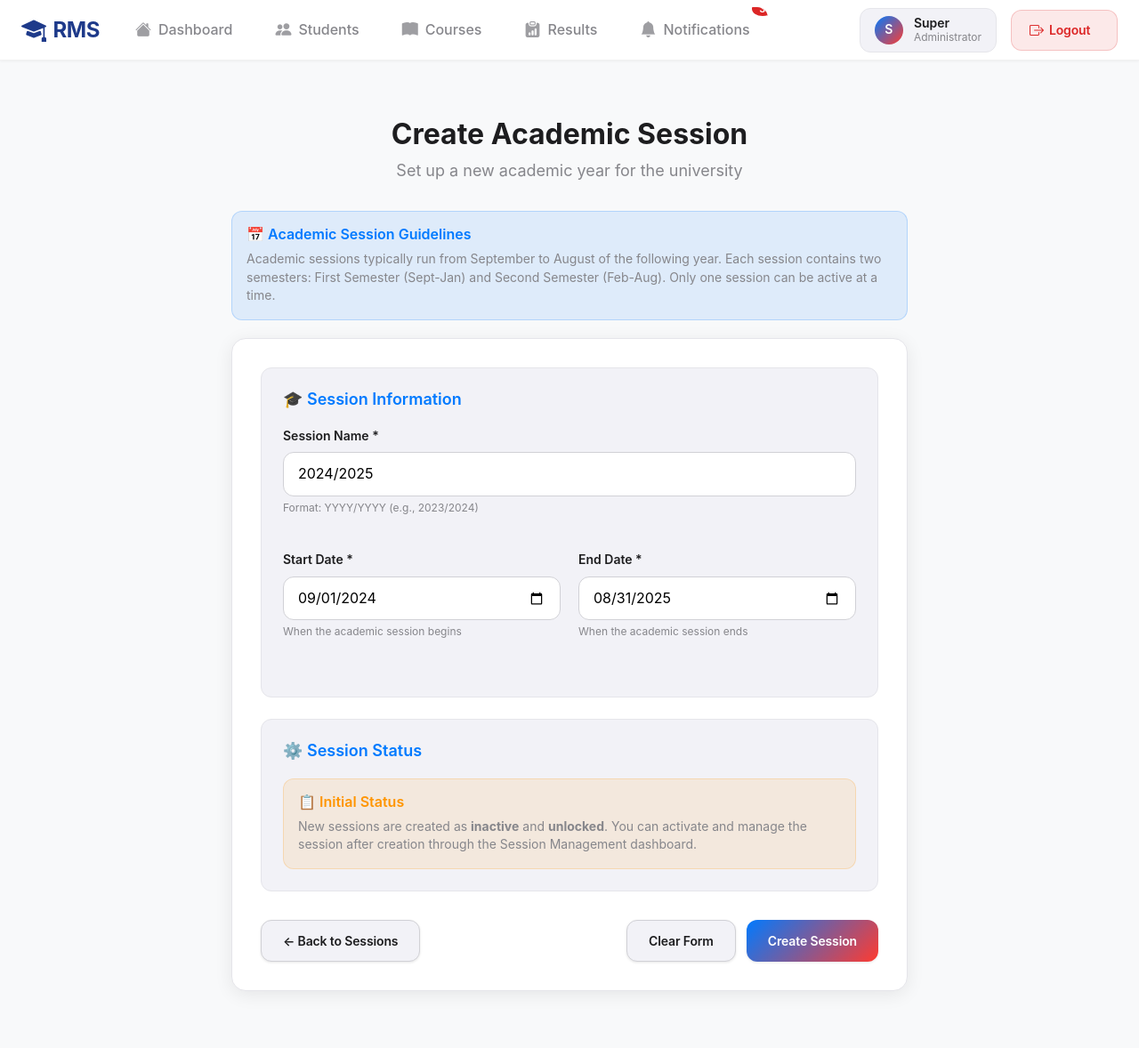
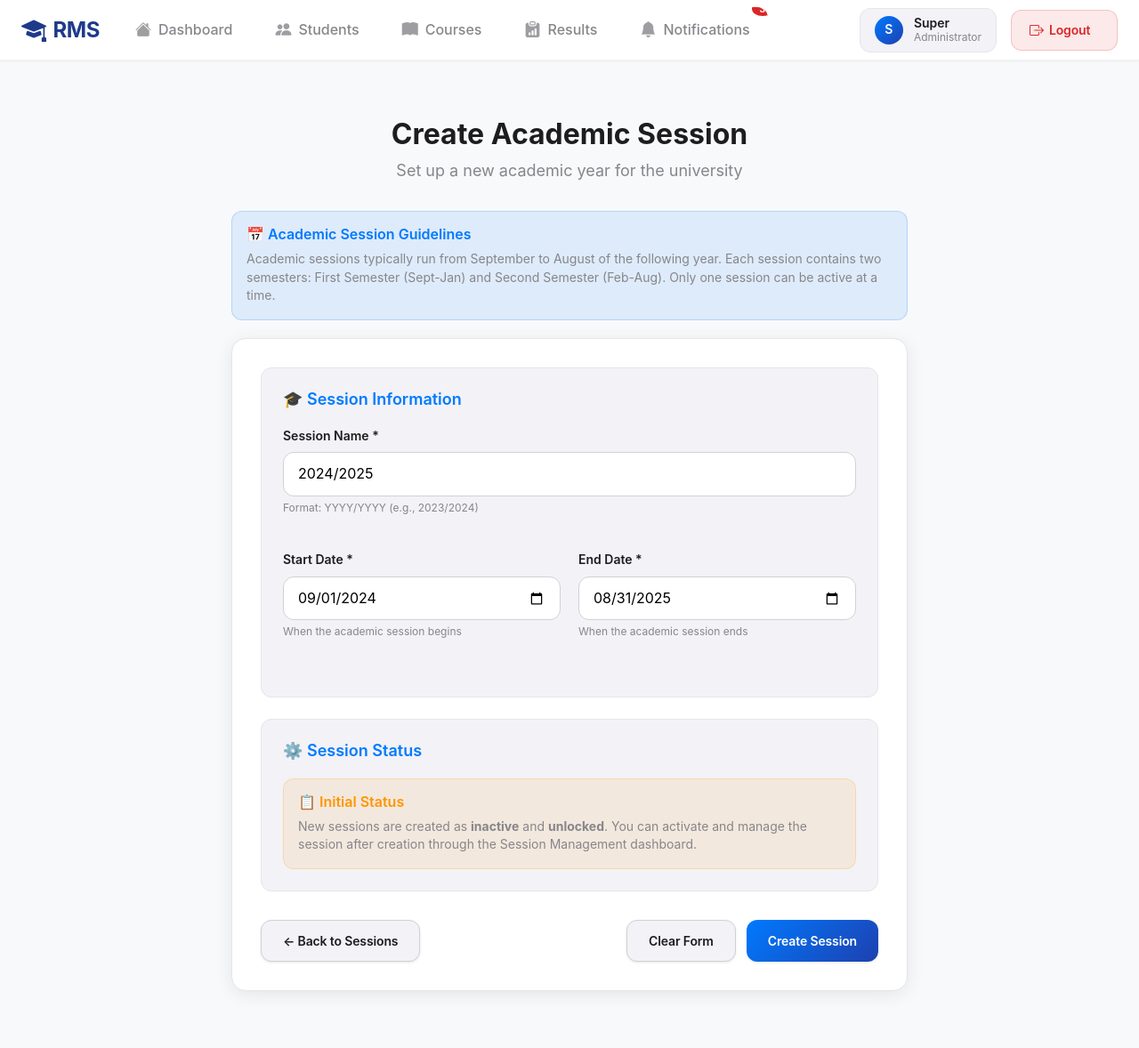
Before and after one commit to ahmadlabaran/rms, a Django app: page /api/super-admin/create-session/ in a window 1280 px wide. Shown: the whole page at 89% size. Run offline with Django 5.2, Linux system fonts and the light colour scheme; a user stored in the database is signed in; data comes from the database, SQL or seed files in the repository; both versions use the stored data as it was after the commit.

Commit message:
Update gradient colors from blue-red to royal blue gradient
- Changed main gradient from blue (#007AFF) to red (#FF3B30)
- Updated to blue (#007AFF) to dark blue (#1e40af) for professional look
- Applied changes across all templates:
  * base.html - main CSS variables
  * login.html - login page styling
  * All user dashboards (Super Admin, Faculty Dean, HOD, etc.)
  * Form pages and management interfaces
- Maintains consistent royal blue theme throughout application
- Reduces 'riot' of colors for cleaner, more professional appearance

```diff
--- a/accounts/templates/base.html
+++ b/accounts/templates/base.html
@@ -23,7 +23,7 @@
             --royal-blue-light: #3b82f6;
             --royal-blue-dark: #1e40af;
             --royal-blue-ultra-light: rgba(30, 58, 138, 0.08);
-            --royal-blue-gradient: linear-gradient(135deg, #007AFF 0%, #FF3B30 100%);
+            --royal-blue-gradient: linear-gradient(135deg, #007AFF 0%, #1e40af 100%);
 
             /* Strategic Red Usage (10%) - for important actions and accents */
             --accent-red: #dc2626;
@@ -40,7 +40,7 @@
             --ios-red-light: rgba(255, 59, 48, 0.1);
             --ios-green: #34C759;
             --ios-orange: #FF9500;
-            --accent-gradient: linear-gradient(135deg, #007AFF 0%, #FF3B30 100%);
+            --accent-gradient: linear-gradient(135deg, #007AFF 0%, #1e40af 100%);
 
             /* Text Colors */
             --text-primary: #1f2937;
--- a/accounts/templates/daaa_create_session.html
+++ b/accounts/templates/daaa_create_session.html
@@ -16,7 +16,7 @@
         --surface-secondary: #F2F2F7;
         --border-color: #D1D1D6;
         --border-light: #E5E5EA;
-        --royal-blue-gradient: linear-gradient(135deg, #007AFF 0%, #FF3B30 100%);
+        --royal-blue-gradient: linear-gradient(135deg, #007AFF 0%, #1e40af 100%);
     }
 
     .form-container {
--- a/accounts/templates/faculty_dean_create_department.html
+++ b/accounts/templates/faculty_dean_create_department.html
@@ -16,7 +16,7 @@
         --surface-secondary: #F2F2F7;
         --border-color: #D1D1D6;
         --border-light: #E5E5EA;
-        --royal-blue-gradient: linear-gradient(135deg, #007AFF 0%, #FF3B30 100%);
+        --royal-blue-gradient: linear-gradient(135deg, #007AFF 0%, #1e40af 100%);
     }
 
     .form-container {
--- a/accounts/templates/faculty_dean_dashboard.html
+++ b/accounts/templates/faculty_dean_dashboard.html
@@ -16,7 +16,7 @@
         --surface-secondary: #F2F2F7;
         --border-color: #D1D1D6;
         --border-light: #E5E5EA;
-        --royal-blue-gradient: linear-gradient(135deg, #007AFF 0%, #FF3B30 100%);
+        --royal-blue-gradient: linear-gradient(135deg, #007AFF 0%, #1e40af 100%);
         --ios-blue-ultra-light: rgba(0, 122, 255, 0.1);
     }
 
--- a/accounts/templates/faculty_dean_lecturers.html
+++ b/accounts/templates/faculty_dean_lecturers.html
@@ -16,7 +16,7 @@
         --surface-secondary: #F2F2F7;
         --border-color: #D1D1D6;
         --border-light: #E5E5EA;
-        --royal-blue-gradient: linear-gradient(135deg, #007AFF 0%, #FF3B30 100%);
+        --royal-blue-gradient: linear-gradient(135deg, #007AFF 0%, #1e40af 100%);
     }
 
     /* Mobile Responsive Styles */
--- a/accounts/templates/faculty_dean_reports.html
+++ b/accounts/templates/faculty_dean_reports.html
@@ -16,7 +16,7 @@
         --surface-secondary: #F2F2F7;
         --border-color: #D1D1D6;
         --border-light: #E5E5EA;
-        --royal-blue-gradient: linear-gradient(135deg, #007AFF 0%, #FF3B30 100%);
+        --royal-blue-gradient: linear-gradient(135deg, #007AFF 0%, #1e40af 100%);
     }
 
     .ios-card {
--- a/accounts/templates/faculty_dean_students.html
+++ b/accounts/templates/faculty_dean_students.html
@@ -16,7 +16,7 @@
         --surface-secondary: #F2F2F7;
         --border-color: #D1D1D6;
         --border-light: #E5E5EA;
-        --royal-blue-gradient: linear-gradient(135deg, #007AFF 0%, #FF3B30 100%);
+        --royal-blue-gradient: linear-gradient(135deg, #007AFF 0%, #1e40af 100%);
     }
 
     /* Mobile Responsive Styles */
--- a/accounts/templates/hod_assign_lecturers.html
+++ b/accounts/templates/hod_assign_lecturers.html
@@ -16,7 +16,7 @@
         --surface-secondary: #F2F2F7;
         --border-color: #D1D1D6;
         --border-light: #E5E5EA;
-        --royal-blue-gradient: linear-gradient(135deg, #007AFF 0%, #FF3B30 100%);
+        --royal-blue-gradient: linear-gradient(135deg, #007AFF 0%, #1e40af 100%);
     }
 
     .ios-card {
--- a/accounts/templates/hod_dashboard.html
+++ b/accounts/templates/hod_dashboard.html
@@ -16,7 +16,7 @@
         --surface-secondary: #F2F2F7;
         --border-color: #D1D1D6;
         --border-light: #E5E5EA;
-        --royal-blue-gradient: linear-gradient(135deg, #007AFF 0%, #FF3B30 100%);
+        --royal-blue-gradient: linear-gradient(135deg, #007AFF 0%, #1e40af 100%);
     }
 
     .ios-card {
--- a/accounts/templates/login.html
+++ b/accounts/templates/login.html
@@ -42,7 +42,7 @@
             --border-color: var(--border-light);
 
             /* Gradients */
-            --accent-gradient: linear-gradient(135deg, #007AFF 0%, #FF3B30 100%);
+            --accent-gradient: linear-gradient(135deg, #007AFF 0%, #1e40af 100%);
             --glass-gradient: linear-gradient(135deg, rgba(255,255,255,0.1) 0%, rgba(255,255,255,0.05) 100%);
 
             /* Shadows */
--- a/accounts/templates/super_admin_create_session.html
+++ b/accounts/templates/super_admin_create_session.html
@@ -16,7 +16,7 @@
         --surface-secondary: #F2F2F7;
         --border-color: #D1D1D6;
         --border-light: #E5E5EA;
-        --royal-blue-gradient: linear-gradient(135deg, #007AFF 0%, #FF3B30 100%);
+        --royal-blue-gradient: linear-gradient(135deg, #007AFF 0%, #1e40af 100%);
     }
 
     .form-container {
--- a/accounts/templates/super_admin_manage_faculties.html
+++ b/accounts/templates/super_admin_manage_faculties.html
@@ -20,7 +20,7 @@
         --surface-secondary: #F2F2F7;
         --border-color: #D1D1D6;
         --border-light: #E5E5EA;
-        --accent-gradient: linear-gradient(135deg, #007AFF 0%, #FF3B30 100%);
+        --accent-gradient: linear-gradient(135deg, #007AFF 0%, #1e40af 100%);
         --gradient-bg: #F2F2F7;
     }
 </style>
```
Also changed, not shown: rms_database.sqlite3.
